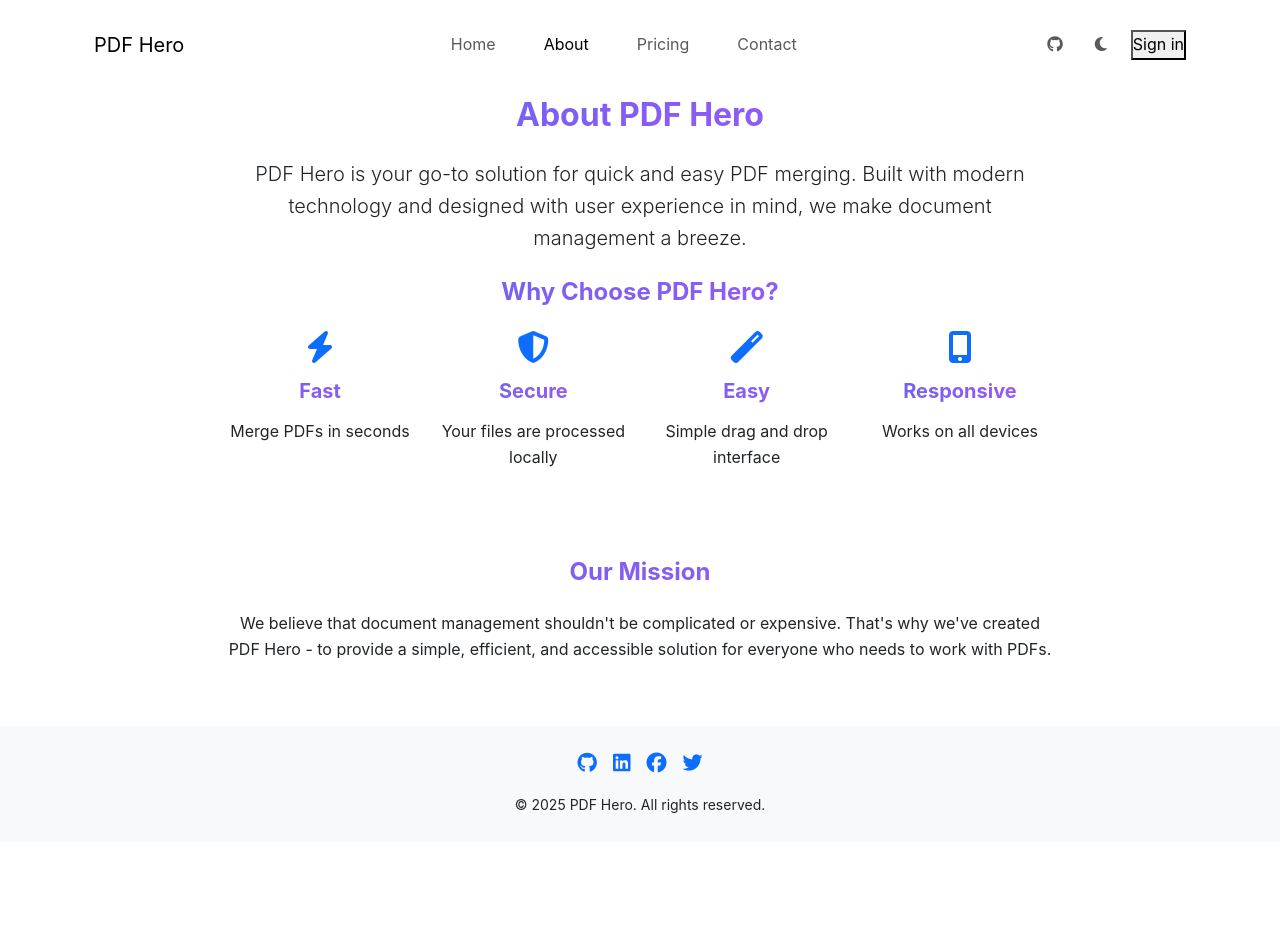
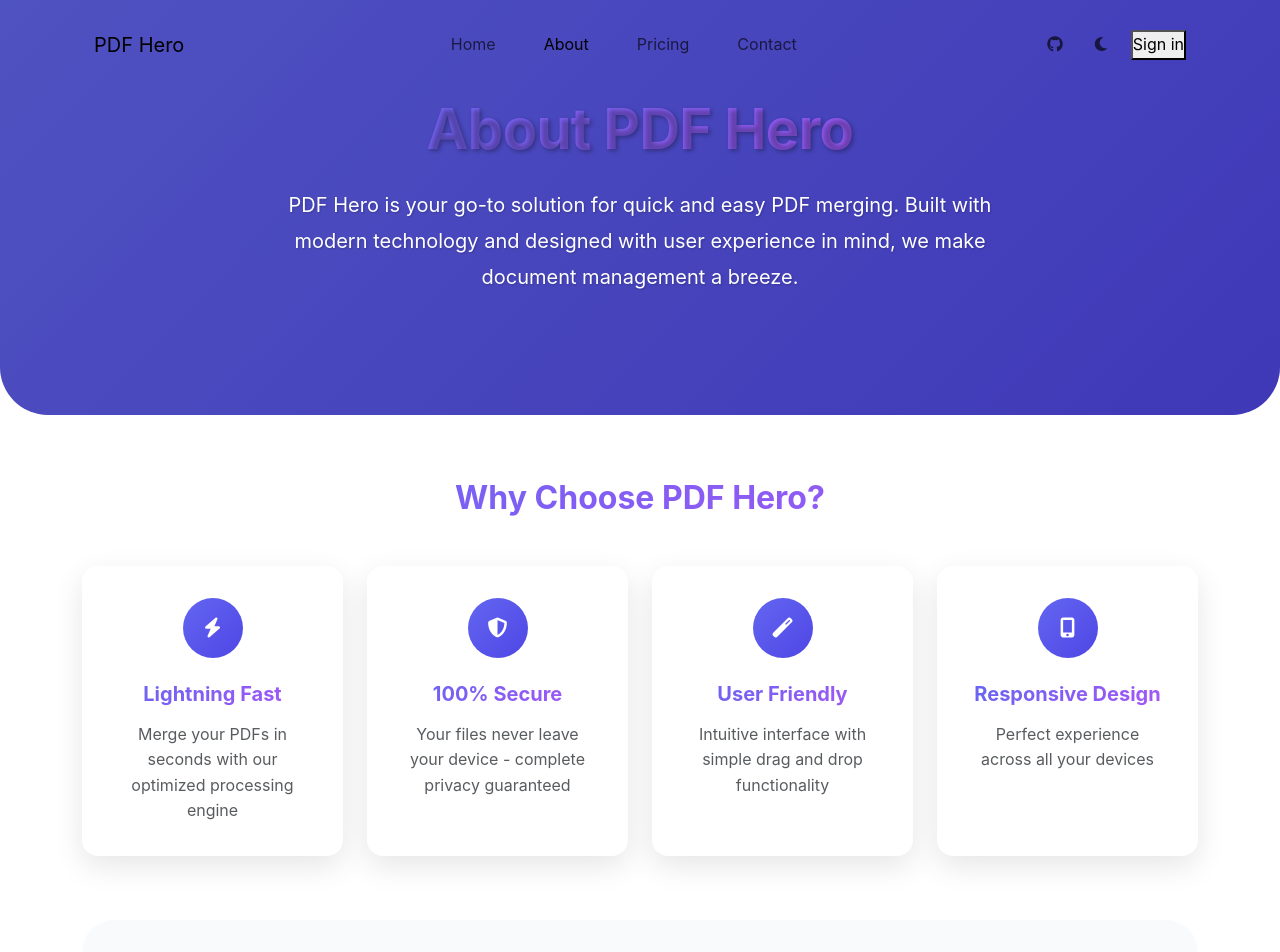
Before and after one commit to GourangaDasSamrat/PDF-Merger-React, a React (Vite) app: page /about in a window 1280 px wide. Shown: the top 952 px of the page. Before the commit the page ends 842 px from the top, so only its background shows below. Built offline with nearby package versions, Linux system fonts and the light colour scheme; no server answers.

Commit message:
Add framer-motion and styled-components for enhanced animations and styling in About component

```diff
--- a/package.json
+++ b/package.json
@@ -13,12 +13,14 @@
     "@clerk/clerk-react": "^5.33.0",
     "@emailjs/browser": "^4.4.1",
     "bootstrap": "^5.3.7",
+    "framer-motion": "^12.23.3",
     "pdf-merger-js": "^5.1.2",
     "react": "^19.1.0",
     "react-bootstrap": "^2.10.10",
     "react-dom": "^19.1.0",
     "react-dropzone": "^14.3.8",
-    "react-router-dom": "^7.6.3"
+    "react-router-dom": "^7.6.3",
+    "styled-components": "^6.1.19"
   },
   "devDependencies": {
     "@eslint/js": "^9.30.1",
--- a/src/components/About.jsx
+++ b/src/components/About.jsx
@@ -1,54 +1,195 @@
+import { motion } from "framer-motion";
 import { Col, Container, Row } from "react-bootstrap";
+import styled from "styled-components";
+
+const HeroSection = styled.div`
+  background: linear-gradient(135deg, #6366f1 0%, #4f46e5 100%);
+  color: white;
+  padding: 6rem 0;
+  border-radius: 0 0 3rem 3rem;
+  margin-bottom: 4rem;
+  position: relative;
+
+  &::before {
+    content: "";
+    position: absolute;
+    top: 0;
+    left: 0;
+    right: 0;
+    bottom: 0;
+    background: rgba(0, 0, 0, 0.2);
+    border-radius: 0 0 3rem 3rem;
+  }
+
+  h1 {
+    text-shadow: 2px 2px 4px rgba(0, 0, 0, 0.3);
+    position: relative;
+    letter-spacing: -0.5px;
+  }
+
+  p {
+    text-shadow: 1px 1px 2px rgba(0, 0, 0, 0.2);
+    position: relative;
+    font-size: 1.25rem;
+    font-weight: 400;
+    line-height: 1.8;
+  }
+
+  .container {
+    position: relative;
+    z-index: 1;
+  }
+`;
+
+const FeatureCard = styled(motion.div)`
+  background: white;
+  border-radius: 1rem;
+  padding: 2rem;
+  box-shadow: 0 10px 30px rgba(0, 0, 0, 0.1);
+  height: 100%;
+  transition: all 0.3s ease;
+
+  &:hover {
+    transform: translateY(-5px);
+    box-shadow: 0 15px 35px rgba(0, 0, 0, 0.15);
+  }
+`;
+
+const IconWrapper = styled.div`
+  background: linear-gradient(135deg, #6366f1 0%, #4f46e5 100%);
+  width: 60px;
+  height: 60px;
+  border-radius: 50%;
+  display: flex;
+  align-items: center;
+  justify-content: center;
+  margin: 0 auto 1.5rem;
+  color: white;
+`;
+
+const MissionSection = styled.div`
+  background: #f8fafc;
+  padding: 4rem 0;
+  border-radius: 2rem;
+  margin-top: 4rem;
+`;
 
 export default function About() {
+  const fadeInUp = {
+    initial: { opacity: 0, y: 20 },
+    animate: { opacity: 1, y: 0 },
+    transition: { duration: 0.6 },
+  };
+
   return (
-    <Container fluid className="py-5 mt-5">
-      <Row className="justify-content-center">
-        <Col md={8} className="text-center">
-          <h2 className="mb-4">About PDF Hero</h2>
-          <p className="lead mb-4">
-            PDF Hero is your go-to solution for quick and easy PDF merging.
-            Built with modern technology and designed with user experience in
-            mind, we make document management a breeze.
-          </p>
+    <div className="about-page">
+      <HeroSection>
+        <Container>
+          <Row className="justify-content-center text-center">
+            <Col md={8}>
+              <motion.h1
+                className="display-4 fw-bold mb-4"
+                initial={{ opacity: 0, y: -20 }}
+                animate={{ opacity: 1, y: 0 }}
+                transition={{ duration: 0.8 }}
+              >
+                About PDF Hero
+              </motion.h1>
+              <motion.p
+                className="lead mb-4"
+                initial={{ opacity: 0 }}
+                animate={{ opacity: 1 }}
+                transition={{ delay: 0.3 }}
+              >
+                PDF Hero is your go-to solution for quick and easy PDF merging.
+                Built with modern technology and designed with user experience
+                in mind, we make document management a breeze.
+              </motion.p>
+            </Col>
+          </Row>
+        </Container>
+      </HeroSection>
 
-          <div className="mb-5">
-            <h4>Why Choose PDF Hero?</h4>
-            <Row className="mt-4">
-              <Col sm={6} md={3} className="mb-4">
-                <i className="fas fa-bolt fa-2x mb-3 text-primary"></i>
-                <h5>Fast</h5>
-                <p>Merge PDFs in seconds</p>
-              </Col>
-              <Col sm={6} md={3} className="mb-4">
-                <i className="fas fa-shield-alt fa-2x mb-3 text-primary"></i>
-                <h5>Secure</h5>
-                <p>Your files are processed locally</p>
-              </Col>
-              <Col sm={6} md={3} className="mb-4">
-                <i className="fas fa-magic fa-2x mb-3 text-primary"></i>
-                <h5>Easy</h5>
-                <p>Simple drag and drop interface</p>
-              </Col>
-              <Col sm={6} md={3} className="mb-4">
-                <i className="fas fa-mobile-alt fa-2x mb-3 text-primary"></i>
-                <h5>Responsive</h5>
-                <p>Works on all devices</p>
+      <Container>
+        <motion.div
+          initial={{ opacity: 0, y: 20 }}
+          animate={{ opacity: 1, y: 0 }}
+          transition={{ duration: 0.8 }}
+        >
+          <h2 className="text-center mb-5 fw-bold">Why Choose PDF Hero?</h2>
+          <Row className="g-4">
+            <Col sm={6} md={3}>
+              <FeatureCard {...fadeInUp}>
+                <IconWrapper>
+                  <i className="fas fa-bolt fa-lg"></i>
+                </IconWrapper>
+                <h5 className="fw-bold text-center mb-3">Lightning Fast</h5>
+                <p className="text-center text-muted mb-0">
+                  Merge your PDFs in seconds with our optimized processing
+                  engine
+                </p>
+              </FeatureCard>
+            </Col>
+            <Col sm={6} md={3}>
+              <FeatureCard {...fadeInUp}>
+                <IconWrapper>
+                  <i className="fas fa-shield-alt fa-lg"></i>
+                </IconWrapper>
+                <h5 className="fw-bold text-center mb-3">100% Secure</h5>
+                <p className="text-center text-muted mb-0">
+                  Your files never leave your device - complete privacy
+                  guaranteed
+                </p>
+              </FeatureCard>
+            </Col>
+            <Col sm={6} md={3}>
+              <FeatureCard {...fadeInUp}>
+                <IconWrapper>
+                  <i className="fas fa-magic fa-lg"></i>
+                </IconWrapper>
+                <h5 className="fw-bold text-center mb-3">User Friendly</h5>
+                <p className="text-center text-muted mb-0">
+                  Intuitive interface with simple drag and drop functionality
+                </p>
+              </FeatureCard>
+            </Col>
+            <Col sm={6} md={3}>
+              <FeatureCard {...fadeInUp}>
+                <IconWrapper>
+                  <i className="fas fa-mobile-alt fa-lg"></i>
+                </IconWrapper>
+                <h5 className="fw-bold text-center mb-3">Responsive Design</h5>
+                <p className="text-center text-muted mb-0">
+                  Perfect experience across all your devices
+                </p>
+              </FeatureCard>
+            </Col>
+          </Row>
+        </motion.div>
+
+        <MissionSection>
+          <Container>
+            <Row className="justify-content-center">
+              <Col md={8} className="text-center">
+                <motion.div
+                  initial={{ opacity: 0, y: 20 }}
+                  whileInView={{ opacity: 1, y: 0 }}
+                  transition={{ duration: 0.8 }}
+                  viewport={{ once: true }}
+                >
+                  <h2 className="fw-bold mb-4">Our Mission</h2>
+                  <p className="lead text-muted">
+                    We believe that document management shouldn't be complicated
+                    or expensive. That's why we've created PDF Hero - to provide
+                    a simple, efficient, and accessible solution for everyone
+                    who needs to work with PDFs.
+                  </p>
+                </motion.div>
               </Col>
             </Row>
-          </div>
-
-          <div>
-            <h4 className="mb-4">Our Mission</h4>
-            <p>
-              We believe that document management shouldn't be complicated or
-              expensive. That's why we've created PDF Hero - to provide a
-              simple, efficient, and accessible solution for everyone who needs
-              to work with PDFs.
-            </p>
-          </div>
-        </Col>
-      </Row>
-    </Container>
+          </Container>
+        </MissionSection>
+      </Container>
+    </div>
   );
 }
```
Also changed, not shown: 1 other file (tests, documents, lock files or other folders).
